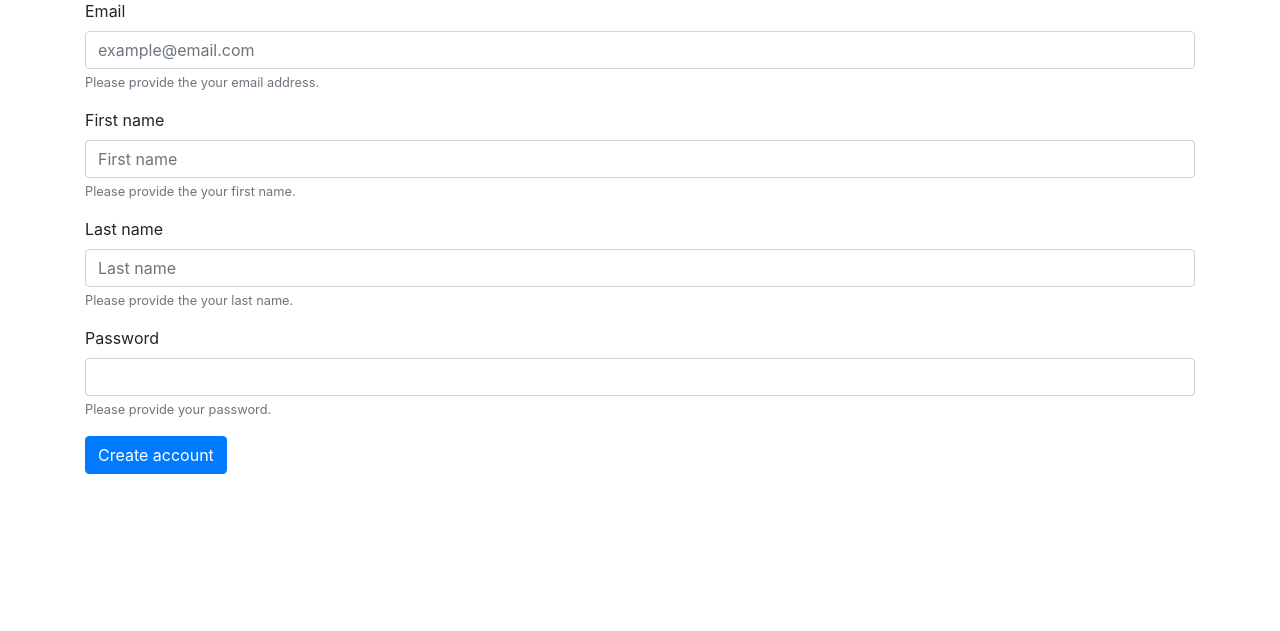
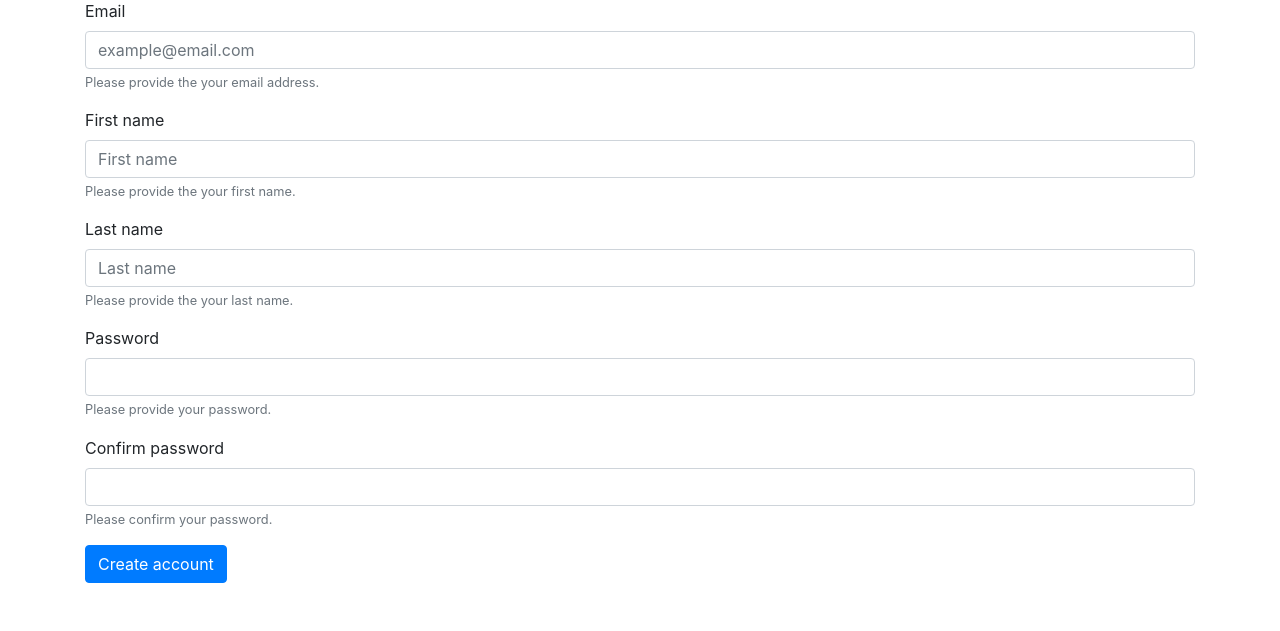
Before and after one commit to emeliepetersson/Picture-This, a PHP site: page /signup.php in a window 1280 px wide. Shown: the part 170-801 px from the top of the page. Before the commit the page ends 644 px from the top, so only its background shows below. Run offline with PHP 8.4, Linux system fonts and the light colour scheme; data comes from the database, SQL or seed files in the repository.

Commit message:
add confirm password

```diff
--- a/Public/signup.php
+++ b/Public/signup.php
@@ -37,6 +37,12 @@
             <small class="form-text text-muted">Please provide your password.</small>
         </div><!-- /form-group -->
 
+        <div class="form-group">
+            <label for="password">Confirm password</label>
+            <input class="form-control" type="password" name="confirm-password" required>
+            <small class="form-text text-muted">Please confirm your password.</small>
+        </div><!-- /form-group -->
+
         <button type="submit" class="btn btn-primary">Create account</button>
     </form>
 </article>
```
Also changed, not shown: Public/app/users/signup.php (+6 -1 lines).
